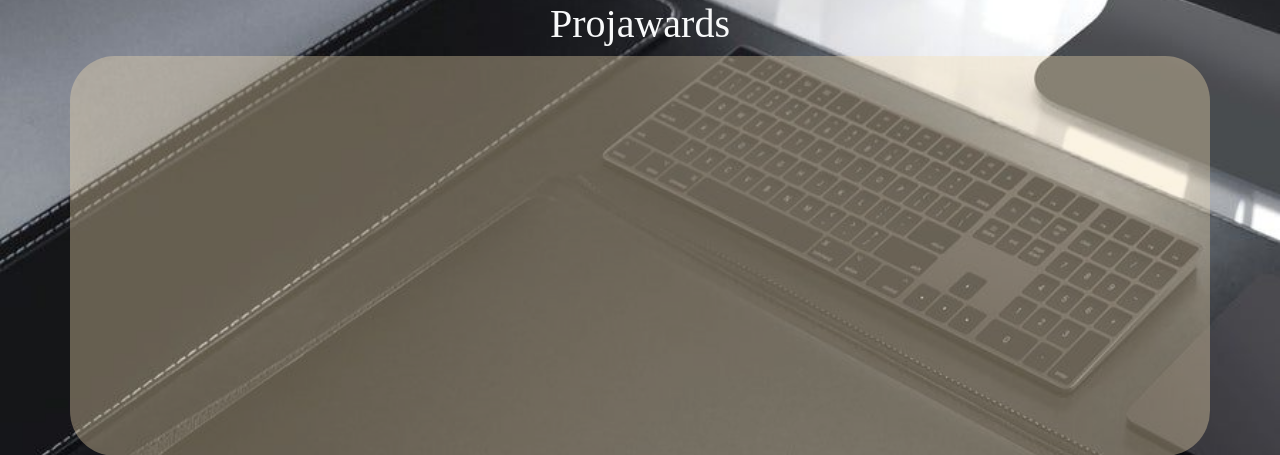
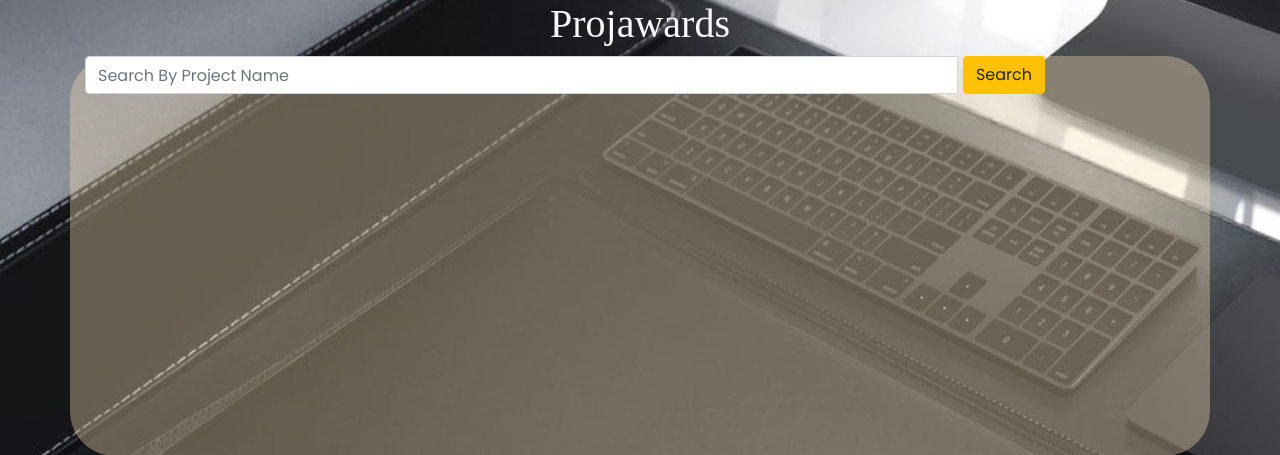
Before and after one commit to Joseph-oderoh/Projwards, a Django app: page / in a window 1280 px wide. Shown: the part 56-511 px from the top of the page. Run offline with Django 4.2, Linux system fonts and the light colour scheme; the visitor is signed in with stand-in values (Sample User, id 1); data that the repository does not hold is empty; some libraries are stand-ins or nearby versions; some web fonts are replaced.

Commit message:
st:add search form and functionality

```diff
--- a/awards/templates/index.html
+++ b/awards/templates/index.html
@@ -5,7 +5,19 @@
 <h1 class="text-center hdz text-light">Projawards</h1>
 
 
-<div class="landing container"></div>
+<div class="landing container">
+    <form class="navbar-form" role="search" method="" action="{% url 'search_results' %}"
+    style="margin-right:150px;">
+
+    {% csrf_token %}
+    <div class="input-group">
+        <input type="text" class="form-control" placeholder="Search By Project Name" name="search">
+        <div class="input-group-btn">
+            <button class="btn btn-warning" style="margin-left: 5px;" type="submit">Search</button>
+        </div>
+    </div>
+</form>
+</div>
 <h5 class="text-light text-center mt-5">PROJECTS:</h5><br>
 <div class="row mt-5 container-fluid">
 
--- a/awards/templates/navbar.html
+++ b/awards/templates/navbar.html
@@ -23,7 +23,7 @@
             Dropdown link
           </a>
           <div class="dropdown-menu" aria-labelledby="navbarDropdownMenuLink">
-            <a class="dropdown-item" href="/logout"</a>
+            <a class="dropdown-item" href="/logout">Logout</a>
             <a class="dropdown-item"  href="{% url 'profile' user.username %}">Profile</a>
             <a class="dropdown-item" href="{% url 'edit' user.username  %}">Edit_profile</a>
             <a class="dropdown-item" href="#">Login</a>
@@ -42,16 +42,6 @@
         <button type="button" class="btn-close" data-bs-dismiss="modal" aria-label="Close"></button>
       </div>
       <div class="modal-body">
-        <form method="POST" enctype="multipart/form-data">
-          {% csrf_token %}
-          {% bootstrap_form form %}
-
-          <button type="submit" class="btn btn-primary">Save changes</button>
-
-
-          </form>
-
-
         <button type="button" class="btn btn-secondary" data-bs-dismiss="modal">Close</button>
 
       </div>
--- a/awards/urls.py
+++ b/awards/urls.py
@@ -2,6 +2,7 @@ from . import views
 from django.urls import path, re_path
 
 urlpatterns = [
+    path('search/', views.search_results, name='search_results'),
     path('', views.homepage, name='landing'),
     path('profile/<username>/', views.profile, name='profile'),
     path('<username>/profile', views.user_profile, name='userprofile'),
--- a/awards/views.py
+++ b/awards/views.py
@@ -99,3 +99,20 @@ def submit_rates(request, project_id):
         messages.success(request, 'Your rating has been posted')
 
         return redirect(url)
+
+
+@login_required(login_url='/accounts/login/')
+def search_results(request):
+  form=AddProjectForm()
+  if 'search' in request.GET and request.GET['search']:
+
+    title_search = request.GET.get('search')
+    print(title_search)
+    searched_projects = Project.search_by_title(title_search)
+
+    message = f"{title_search}"
+    return render(request, 'search.html', {"message":message, "projects":searched_projects,"form":form})
+  else:
+    message = "You have not yet made a search"
+
+    return render(request, 'search.html', {"message":message})
```
Also changed, not shown: awards/templates/search.html (added, +30 -0 lines).
